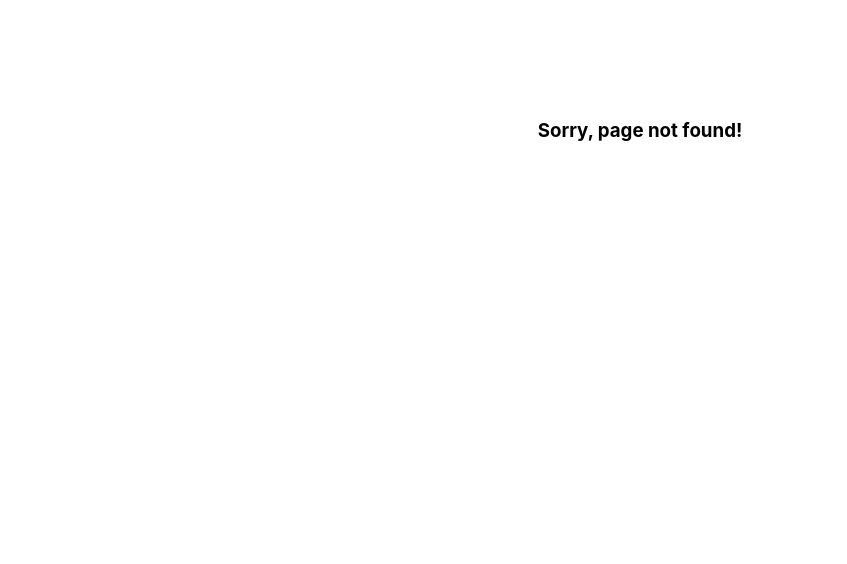
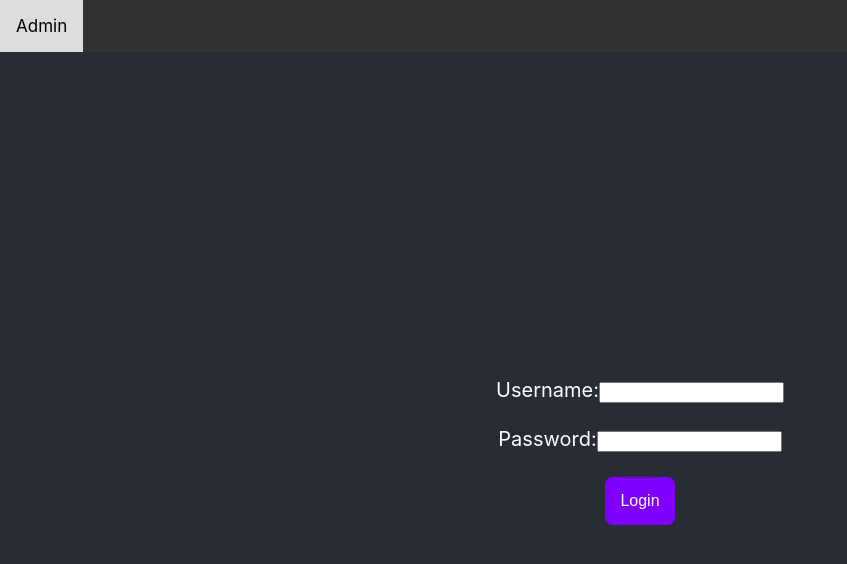
Before and after one commit to violazhao/game-searcher, a React (Create React App) app in the folder frontend/: page /game-searcher/login in a window 1280 px wide. Before the commit this address had no page. Shown: the top 564 px of the page, without its empty margins (0-847 px from the left). Built offline with nearby package versions, Linux system fonts and the light colour scheme.

Commit message:
added login page

```diff
--- a/frontend/src/pages/Routes.js
+++ b/frontend/src/pages/Routes.js
@@ -4,6 +4,7 @@ import Home from "./containers/Home";
 import Navigation from "./containers/Navigation"
 import NotFound from "./containers/NotFound";
 import Admin from "./containers/Admin";
+import Login from "./containers/Login";
 // import Loading from "./containers/Loading";
 import Results from "./containers/Results";
 // import NoResults from "./containers/NoResults";
@@ -15,6 +16,10 @@ export default function Routes() {
                 <Route exact path="/game-searcher">
                     <Navigation />
                     <Home />
+                </Route>
+                <Route exact path="/game-searcher/login">
+                    <Navigation />
+                    <Login />
                 </Route>
                 <Route exact path="/game-searcher/admin">
                     <Navigation />
--- a/frontend/src/pages/containers/Home.js
+++ b/frontend/src/pages/containers/Home.js
@@ -28,7 +28,7 @@ export default function Home() {
         <Form>
           <FormGroup>
             <Label for="gameName">
-              Game Name
+              Game Name:
             </Label>
             <Input
               type="text"
@@ -39,9 +39,10 @@ export default function Home() {
               required
             />
           </FormGroup>
+          <br></br>
           <FormGroup>
             <Label for="minRating">
-              Minimum Rating (out of 100)
+              Minimum Rating (out of 100):
             </Label>
             <Input
               type="text"
@@ -52,6 +53,7 @@ export default function Home() {
               onChange={(e) => setMinRating(e.target.value)}
             />
           </FormGroup>
+          <br></br>
             {/* <label> Game Name:
                 <input type="text" />
             </label>
--- /dev/null
+++ b/frontend/src/pages/containers/Login.css
@@ -0,0 +1,28 @@
+.main {
+    text-align: center;
+}
+
+.Login-header {
+    background-color: #282c34;
+    min-height: 100vh;
+    display: flex;
+    flex-direction: column;
+    align-items: center;
+    justify-content: center;
+    font-size: 20px;
+    color: white;
+}
+
+.Login {
+    border-radius: 8px;
+    background-color: #7F00FF;
+    border: none;
+    color: white;
+    padding: 15px;
+    text-align: center;
+    text-decoration: none;
+    display: inline-block;
+    font-size: 16px;
+    margin: 1px 1px;
+    cursor: pointer;
+}
--- /dev/null
+++ b/frontend/src/pages/containers/Login.js
@@ -0,0 +1,53 @@
+import React, { useState, useEffect } from "react";
+import "./Login.css";
+import {
+  Button,
+  Form,
+  FormGroup,
+  Input,
+  Label,
+} from "reactstrap";
+
+export default function Login() {
+  return (
+    <div className="main">
+      <header className="Login-header">
+        <Form>
+          <FormGroup>
+            <Label for="username">
+              Username:
+            </Label>
+            <Input
+              type="text"
+              //value={username}
+              id="username-input"
+              // placeholder=""
+              onChange={(e) => setUsername(e.target.value)}
+              required
+            />
+          </FormGroup>
+          <br></br>
+          <FormGroup>
+            <Label for="passHash">
+              Password:
+            </Label>
+            <Input
+              type="text"
+              //value={passHash}
+              id="game-min-rating-input"
+              // placeholder=""
+              onChange={(e) => setPassHash(e.target.value)}
+            />
+          </FormGroup>
+          <br></br>
+        </Form>
+        <Button
+            onClick={event =>  window.location.href='/game-searcher/admin'}
+            className="Login"
+        >
+          Login
+        </Button>
+      </header>
+    </div>
+  );
+}
--- a/frontend/src/pages/containers/Navigation.js
+++ b/frontend/src/pages/containers/Navigation.js
@@ -4,7 +4,7 @@ import "./Navigation.css"
 export default function Navigation() {
     return (
         <div className="nav">
-            <a href="/game-searcher/admin">Admin</a>
+            <a href="/game-searcher/login">Admin</a>
         </div>
     );
 }
```
Also changed, not shown: 1 other file (tests, documents, lock files or other folders).
